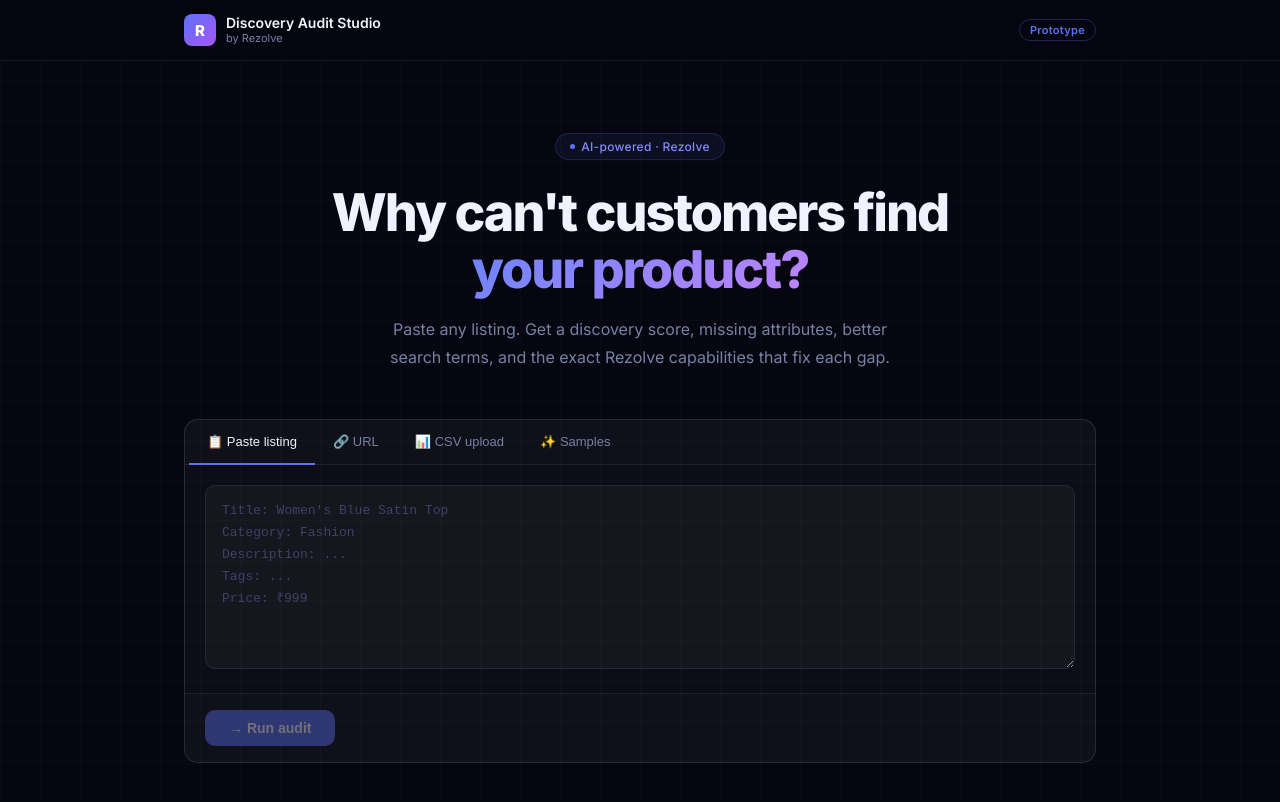
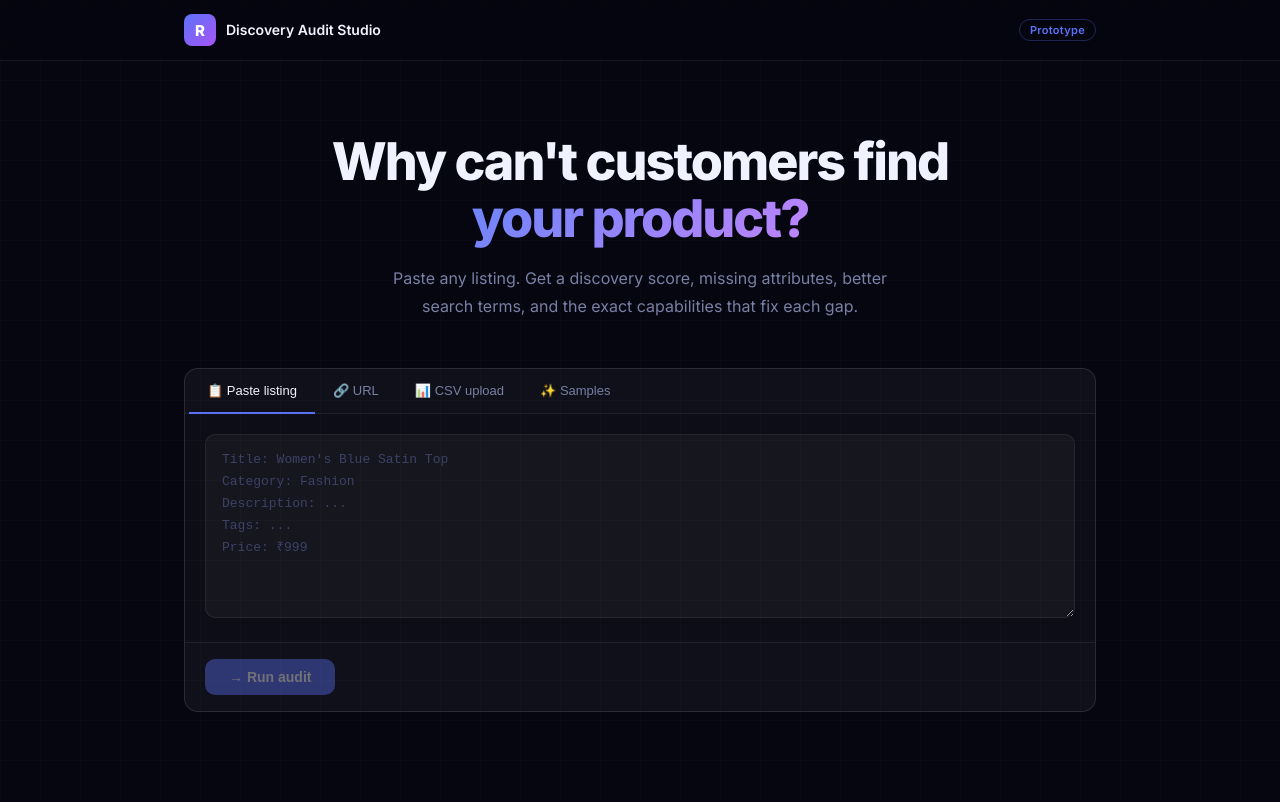
Before and after one commit to paarikasharma/rezolve-audit-tool, a React (Vite) app: page / in a window 1280 px wide. Shown: the top 802 px of the page. Built offline with nearby package versions, Linux system fonts and the light colour scheme.

Commit message:
remove branding mentions and AI references

```diff
--- a/src/App.jsx
+++ b/src/App.jsx
@@ -38,9 +38,8 @@
       <main className="container">
         {mode !== 'results' && (
           <div className="hero">
-            <div className="hero-pill">AI-powered · Rezolve</div>
-            <h1>Why can't customers find<br /><span>your product?</span></h1>
-            <p>Paste any listing. Get a discovery score, missing attributes, better search terms, and the exact Rezolve capabilities that fix each gap.</p>
+<h1>Why can't customers find<br /><span>your product?</span></h1>
+            <p>Paste any listing. Get a discovery score, missing attributes, better search terms, and the exact capabilities that fix each gap.</p>
           </div>
         )}
 
@@ -52,7 +51,7 @@
               <div className="loading-state">
                 <div className="loader-ring" />
                 <div className="loading-text">Auditing your listing…</div>
-                <div className="loading-sub">Scoring searchability, attributes, confidence signals & Rezolve fit</div>
+                <div className="loading-sub">Scoring searchability, attributes, confidence signals & discovery fit</div>
               </div>
             )}
 
--- a/src/components/Header.jsx
+++ b/src/components/Header.jsx
@@ -6,7 +6,6 @@
           <div className="logo-mark">R</div>
           <div>
             <div className="logo-text">Discovery Audit Studio</div>
-            <div className="logo-sub">by Rezolve</div>
           </div>
         </div>
         <div className="header-badge">Prototype</div>
```
